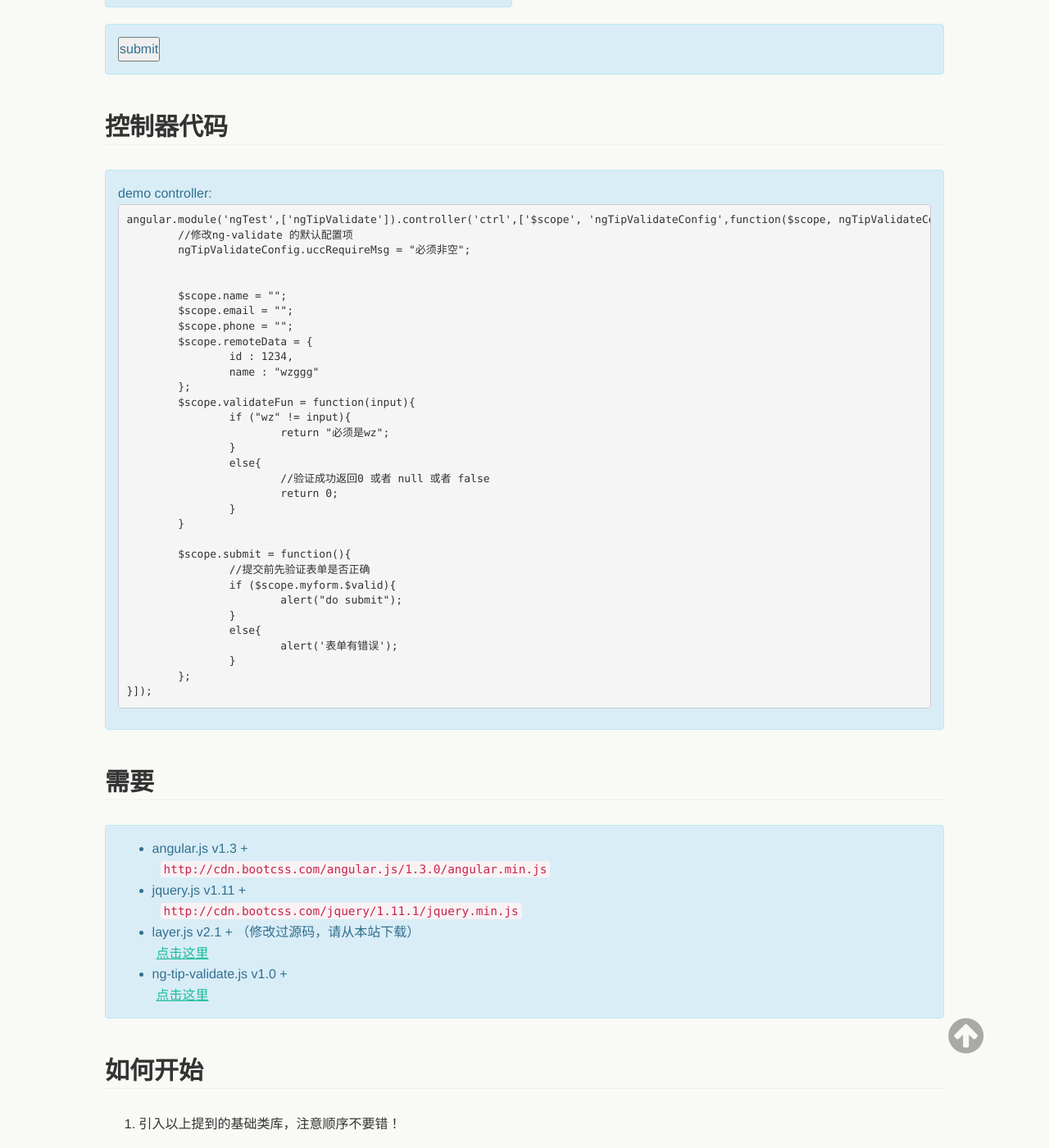
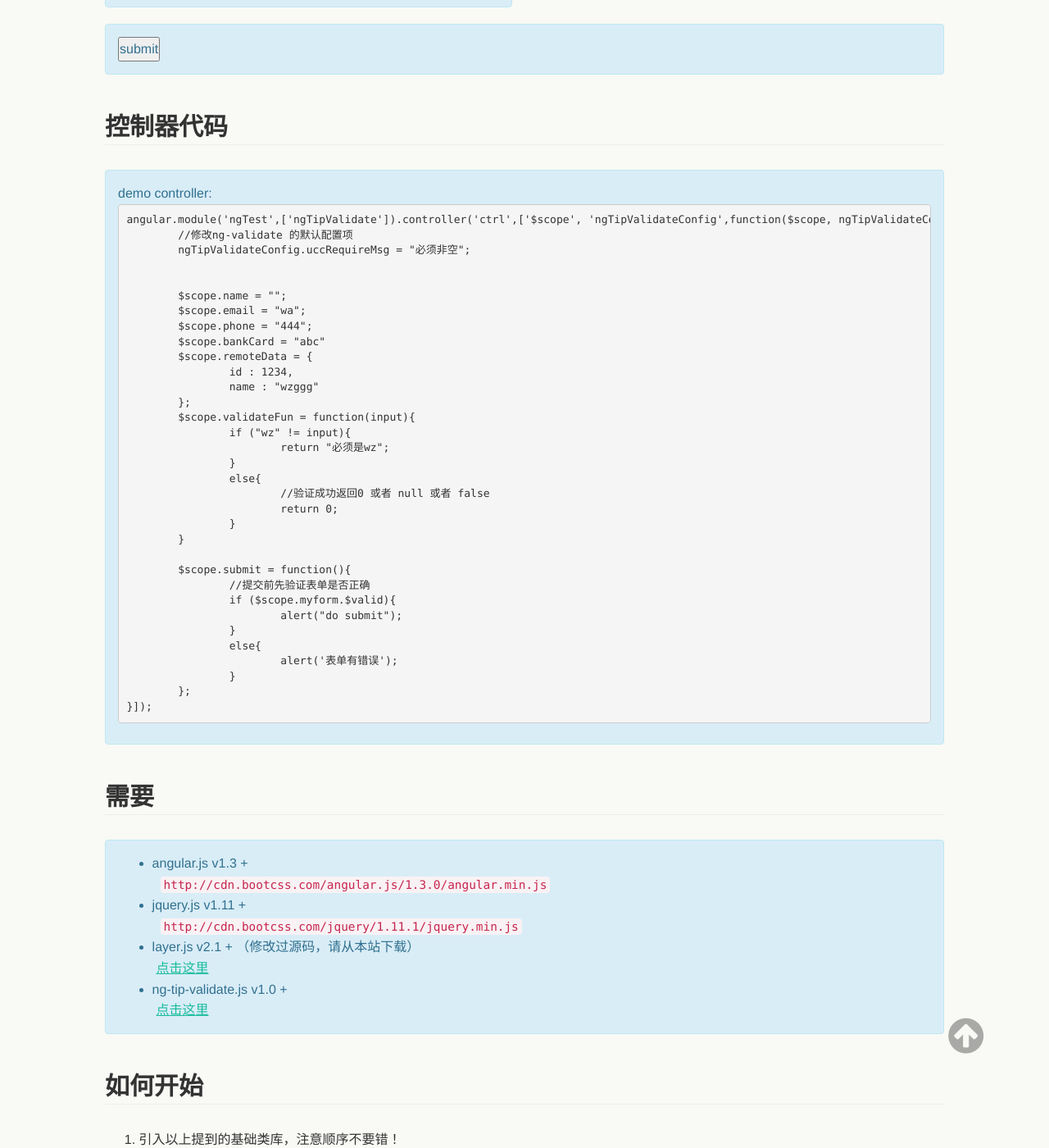
Before and after one commit to wzdark/personalInfo, a Jekyll site: the page built from _posts/2016-03-14-ng-validate.markdown, in a window 1280 px wide and 1400 px high, scrolled down 2222 px. Shown: the whole window at 82% size. Built offline with Jekyll 4.4.1, drawn with Linux system fonts in a browser that asks for light colours; nearby versions of some CDN libraries; Markdown is read by kramdown in place of the engine named in the settings; comment, search, counter and statistics services are not loaded.

Commit message:
chang demo model

```diff
--- a/_posts/2016-03-14-ng-validate.markdown
+++ b/_posts/2016-03-14-ng-validate.markdown
@@ -171,8 +171,9 @@ angular.module('ngTest',['ngTipValidate']).controller('ctrl',['$scope', 'ngTipVa
 
 
 	$scope.name = "";
-	$scope.email = "";
-	$scope.phone = "";
+	$scope.email = "wa";
+	$scope.phone = "444";
+	$scope.bankCard = "abc"
 	$scope.remoteData = {
 		id : 1234,
 		name : "wzggg"
@@ -320,8 +321,9 @@ angular.module('ngTest',['ngTipValidate']).controller('ctrl',['$scope', 'ngTipVa
 
 
 		$scope.name = "";
-		$scope.email = "";
-		$scope.phone = "";
+		$scope.email = "a";
+		$scope.phone = "444";
+		$scope.bankCard = "abc"
 		$scope.remoteData = {
 			id : 1234,
 			name : "wzggg"
```
